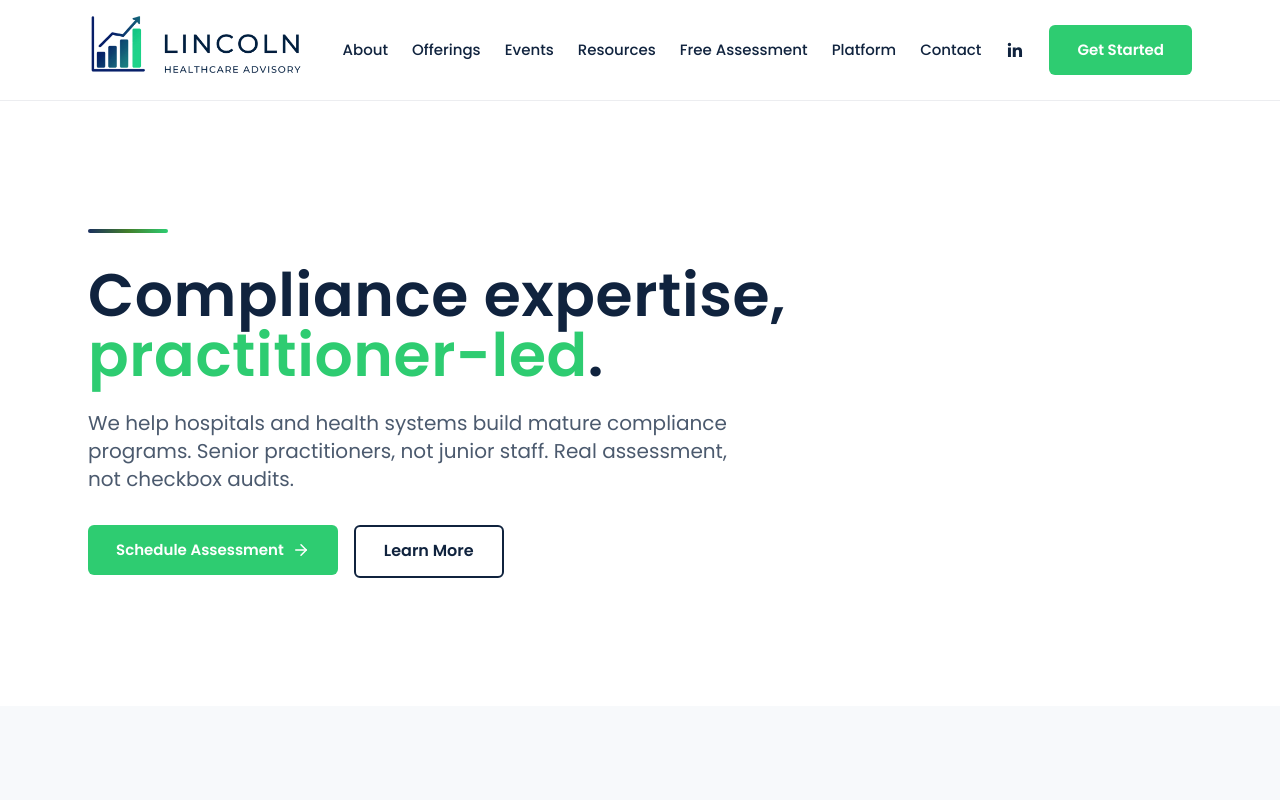
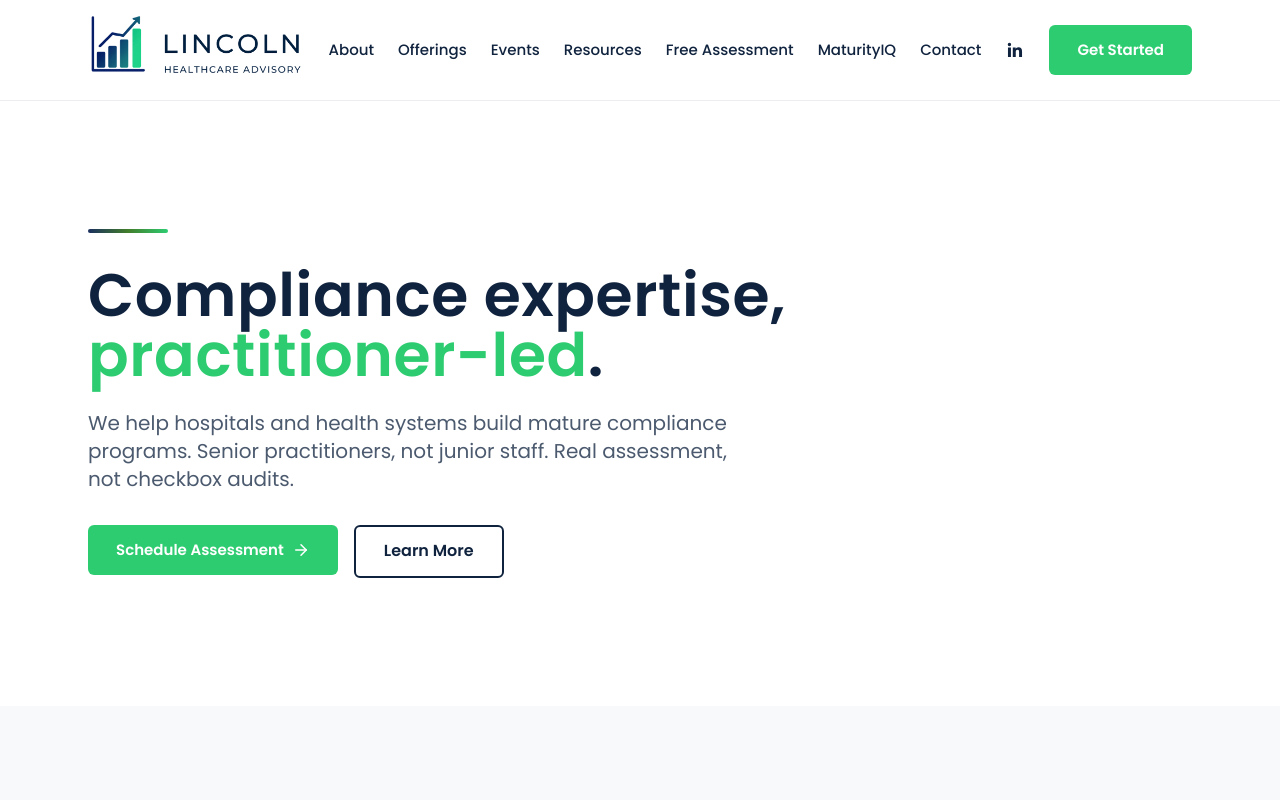
Before and after one commit to asalim19/Lincoln-Health-Advisory-, a Next.js app: page / in a window 1280 px wide. Shown: the top 800 px of the page. Built offline with nearby package versions, Linux system fonts and the light colour scheme.

Commit message:
Update page.jsx

```diff
--- a/app/page.jsx
+++ b/app/page.jsx
@@ -188,7 +188,7 @@ const ComplianceConsultingWebsite = () => {
             <a href="#events" className="nav-link">Events</a>
             <a href="#resources" className="nav-link">Resources</a>
             <a href="/assessment" className="nav-link">Free Assessment</a>
-            <a href="/platform" className="nav-link">Platform</a>
+            <a href="/platform" className="nav-link">MaturityIQ</a>
             <a href="#contact" className="nav-link">Contact</a>
             <a href={LINKEDIN_URL} target="_blank" rel="noopener noreferrer" aria-label="LinkedIn"><Linkedin size={20} /></a>
             <a href="#contact"><button className="cta-button">Get Started</button></a>
@@ -206,7 +206,7 @@ const ComplianceConsultingWebsite = () => {
             <a href="#events" className="block py-2">Events</a>
             <a href="#resources" className="block py-2">Resources</a>
              <a href="/assessment" className="nav-link">Free Assessment</a>
-            <a href="/platform" className="nav-link">Platform</a>
+            <a href="/platform" className="nav-link">MaturityIQ</a>
             <a href="#contact" className="block py-2">Contact</a>
             <a href={LINKEDIN_URL} target="_blank" rel="noopener noreferrer" className="py-2 flex items-center gap-2"><Linkedin size={18} /> LinkedIn</a>
           </div>
```
